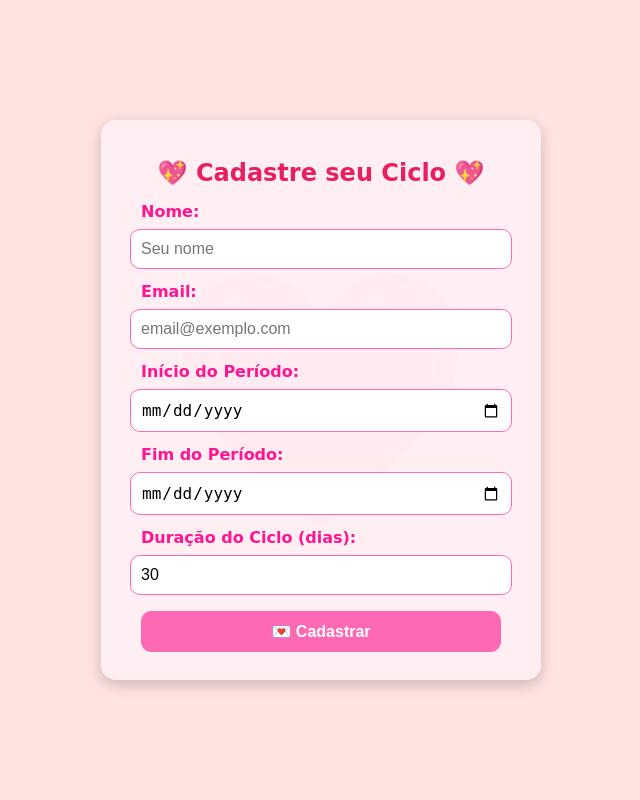
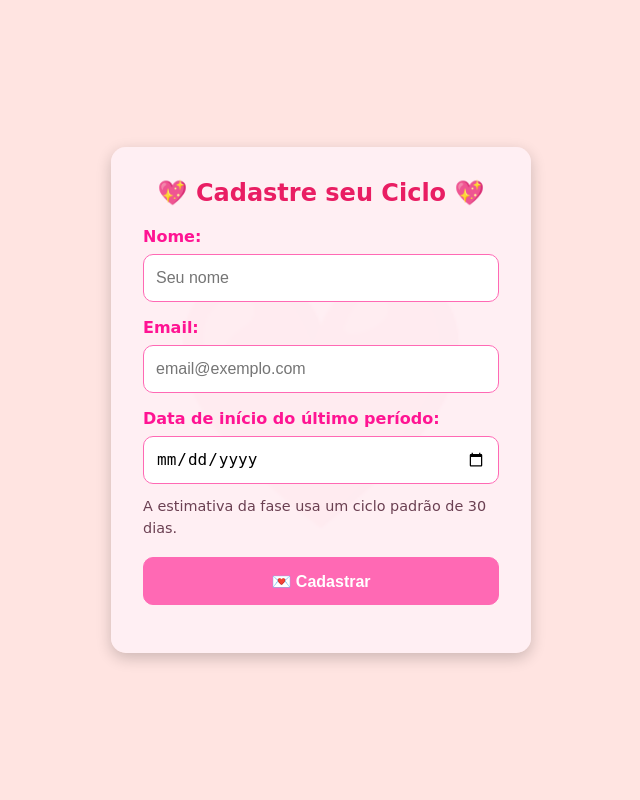
Before and after one commit to ThaliaGuedes/CicloApp, a Flask app: page / in a window 1280 px wide. Shown: the whole page, without its empty margins (319-959 px from the left). Run offline with Flask 3, Linux system fonts and the light colour scheme.

Commit message:
adjustment in the forms (#8)

```diff
--- a/script/lambda.py
+++ b/script/lambda.py
@@ -12,6 +12,7 @@ from utils import calculate_cycle_phase, generate_phase_message, load_email_temp
 
 
 app = Flask(__name__, template_folder=os.path.join(os.path.dirname(__file__), 'templates'))
+DEFAULT_CYCLE_LENGTH = 30
 
 
 @lru_cache(maxsize=1)
@@ -45,8 +46,7 @@ def register():
     name = request.form['name']
     email = request.form['email']
     period_start = request.form['period_start']
-    period_end = request.form['period_end']
-    cycle_length = int(request.form['cycle_length'])
+    cycle_length = DEFAULT_CYCLE_LENGTH
 
     response = table.scan(
         FilterExpression=Attr('email').eq(email)
@@ -70,7 +70,6 @@ def register():
             'email': email,
             'name': name,
             'period_start': period_start,
-            'period_end': period_end,
             'cycle_length': cycle_length,
             'verified': False
         })
@@ -85,7 +84,6 @@ def register():
             'email': email,
             'name': name,
             'period_start': period_start,
-            'period_end': period_end,
             'cycle_length': cycle_length,
             'verified': True
         })
--- a/script/templates/form.html
+++ b/script/templates/form.html
@@ -2,8 +2,13 @@
 <html lang="pt-br">
 <head>
 <meta charset="UTF-8">
+<meta name="viewport" content="width=device-width, initial-scale=1">
 <title>Cadastro do Ciclo 💖</title>
 <style>
+* {
+    box-sizing: border-box;
+}
+
 body {
     font-family: 'Comic Sans MS', cursive, sans-serif;
     background: #ffe4e1;
@@ -11,8 +16,10 @@ body {
     justify-content: center;
     align-items: center;
     min-height: 100vh;
+    min-height: 100dvh;
     margin: 0;
     position: relative;
+    padding: 20px 12px;
 }
 
 /* Coração de fundo */
@@ -34,19 +41,24 @@ body {
 .form-container {
     position: relative;
     z-index: 1;
-    width: 90%;
-    max-width: 400px;
+    width: min(100%, 420px);
     background: rgba(255, 240, 245, 0.9);
-    padding: 20px;
+    padding: clamp(20px, 6vw, 32px);
     border-radius: 15px;
     box-shadow: 0 5px 15px rgba(0,0,0,0.2);
     text-align: center;
 }
 
+form {
+    text-align: left;
+}
+
 input, button {
-    width: 90%;
-    padding: 10px;
-    margin: 8px 0;
+    display: block;
+    width: 100%;
+    min-height: 48px;
+    padding: 12px;
+    margin: 8px 0 16px;
     border-radius: 10px;
     border: 1px solid #ff69b4;
     font-size: 1rem;
@@ -66,20 +78,27 @@ button:hover {
 
 label {
     display: block;
-    text-align: left;
-    margin-left: 5%;
     font-weight: bold;
     color: #ff1493;
-    margin-top: 5px;
+    margin-top: 12px;
 }
 
-h2 { color: #e91e63; margin-bottom: 15px; }
+h2 {
+    color: #e91e63;
+    margin: 0 0 20px;
+}
 
-/* Responsividade */
+.form-note {
+    color: #6b4052;
+    font-size: 0.9rem;
+    line-height: 1.5;
+    margin: -4px 0 18px;
+}
+
 @media (max-width: 500px) {
-    .form-container { width: 95%; padding: 15px; }
-    input, button { width: 95%; font-size: 0.9rem; padding: 8px; }
-    h2 { font-size: 1.2rem; }
+    .heart-bg {
+        font-size: 10rem;
+    }
 }
 </style>
 </head>
@@ -96,14 +115,10 @@ h2 { color: #e91e63; margin-bottom: 15px; }
         <label>Email:</label>
         <input type="email" name="email" required placeholder="email@exemplo.com">
 
-        <label>Início do Período:</label>
-        <input type="date" name="period_start" required>
+        <label for="period_start">Data de início do último período:</label>
+        <input type="date" id="period_start" name="period_start" required>
 
-        <label>Fim do Período:</label>
-        <input type="date" name="period_end" required>
-
-        <label>Duração do Ciclo (dias):</label>
-        <input type="number" name="cycle_length" value="30" min="20" max="40">
+        <p class="form-note">A estimativa da fase usa um ciclo padrão de 30 dias.</p>
 
         <button type="submit">💌 Cadastrar</button>
     </form>
```
Also changed, not shown: tests/test_email.py (+34 -1 lines), README.md.
